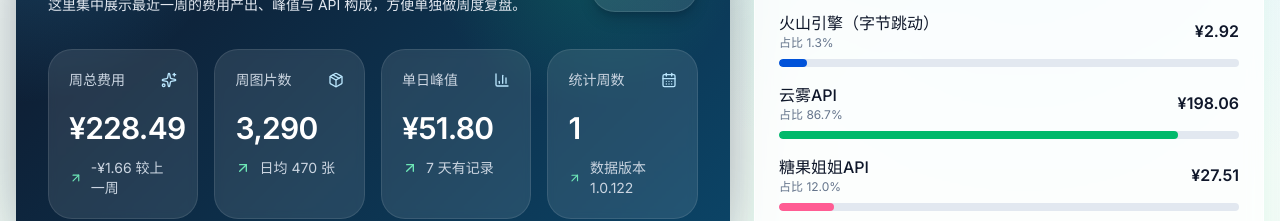
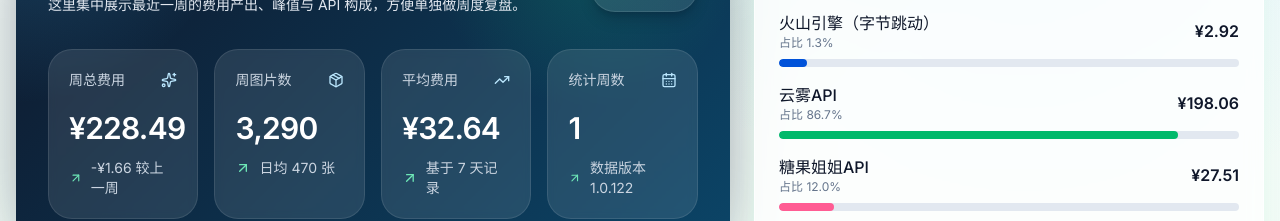
Before and after one commit to tuosir90/meiritongjiAPIshuju, a Next.js app: page /meiritongjiAPIshuju/weekly in a window 1280 px wide. Shown: the part 303-524 px from the top of the page. Built offline with nearby package versions, Linux system fonts and the light colour scheme.

Commit message:
feat: 周汇总展示平均费用指标

```diff
--- a/components/weekly-summary/summary-hero.tsx
+++ b/components/weekly-summary/summary-hero.tsx
@@ -1,28 +1,15 @@
-import { ArrowUpRight, BarChart3, CalendarDays, Package, Sparkles } from "lucide-react";
+import { ArrowUpRight, CalendarDays, Package, Sparkles, TrendingUp } from "lucide-react";
 
 import { Card, CardContent } from "@/components/ui/card";
 import { formatCurrency } from "@/lib/utils";
 import { WeeklySummary } from "@/lib/types";
+import { getWeeklyHeroStats } from "@/lib/weekly-summary-hero";
 
 interface WeeklySummaryHeroProps {
   latestWeek?: WeeklySummary;
   previousWeek?: WeeklySummary;
   totalWeeks: number;
   version?: string;
-}
-
-function formatDelta(current: number, previous?: number) {
-  if (previous === undefined) {
-    return "暂无上周数据可对比";
-  }
-
-  const delta = current - previous;
-  if (delta === 0) {
-    return "与上一周持平";
-  }
-
-  const prefix = delta > 0 ? "+" : "";
-  return `${prefix}${formatCurrency(delta)} 较上一周`;
 }
 
 export function WeeklySummaryHero({
@@ -45,32 +32,14 @@
     .slice()
     .sort((a, b) => b.totalCost - a.totalCost)[0];
 
-  const statCards = [
-    {
-      label: "周总费用",
-      value: formatCurrency(latestWeek.totalCost),
-      note: formatDelta(latestWeek.totalCost, previousWeek?.totalCost),
-      icon: Sparkles,
-    },
-    {
-      label: "周图片数",
-      value: latestWeek.totalImages.toLocaleString(),
-      note: `日均 ${Math.round(latestWeek.averageDailyImages).toLocaleString()} 张`,
-      icon: Package,
-    },
-    {
-      label: "单日峰值",
-      value: formatCurrency(latestWeek.maxDailyCost),
-      note: `${latestWeek.recordCount} 天有记录`,
-      icon: BarChart3,
-    },
-    {
-      label: "统计周数",
-      value: totalWeeks.toString(),
-      note: version ? `数据版本 ${version}` : "已按自然周聚合",
-      icon: CalendarDays,
-    },
-  ];
+  const statCards = getWeeklyHeroStats(latestWeek, previousWeek, totalWeeks, version);
+
+  const iconMap = {
+    totalCost: Sparkles,
+    totalImages: Package,
+    averageCost: TrendingUp,
+    weekCount: CalendarDays,
+  } as const;
 
   return (
     <section className="grid gap-6 xl:grid-cols-[1.4fr_1fr]">
@@ -100,7 +69,7 @@
 
           <div className="grid gap-4 md:grid-cols-2 xl:grid-cols-4">
             {statCards.map((item) => {
-              const Icon = item.icon;
+              const Icon = iconMap[item.iconName];
               return (
                 <div
                   key={item.label}
--- /dev/null
+++ b/lib/weekly-summary-hero.ts
@@ -0,0 +1,57 @@
+import type { WeeklySummary } from "./types.ts";
+import { formatCurrency } from "./utils.ts";
+
+export interface WeeklyHeroStat {
+  label: string;
+  value: string;
+  note: string;
+  iconName: "totalCost" | "totalImages" | "averageCost" | "weekCount";
+}
+
+function formatDelta(current: number, previous?: number) {
+  if (previous === undefined) {
+    return "暂无上周数据可对比";
+  }
+
+  const delta = current - previous;
+  if (delta === 0) {
+    return "与上一周持平";
+  }
+
+  const prefix = delta > 0 ? "+" : "";
+  return `${prefix}${formatCurrency(delta)} 较上一周`;
+}
+
+export function getWeeklyHeroStats(
+  latestWeek: WeeklySummary,
+  previousWeek: WeeklySummary | undefined,
+  totalWeeks: number,
+  version?: string
+): WeeklyHeroStat[] {
+  return [
+    {
+      label: "周总费用",
+      value: formatCurrency(latestWeek.totalCost),
+      note: formatDelta(latestWeek.totalCost, previousWeek?.totalCost),
+      iconName: "totalCost",
+    },
+    {
+      label: "周图片数",
+      value: latestWeek.totalImages.toLocaleString(),
+      note: `日均 ${Math.round(latestWeek.averageDailyImages).toLocaleString()} 张`,
+      iconName: "totalImages",
+    },
+    {
+      label: "平均费用",
+      value: formatCurrency(latestWeek.averageDailyCost),
+      note: `基于 ${latestWeek.recordCount} 天记录`,
+      iconName: "averageCost",
+    },
+    {
+      label: "统计周数",
+      value: totalWeeks.toString(),
+      note: version ? `数据版本 ${version}` : "已按自然周聚合",
+      iconName: "weekCount",
+    },
+  ];
+}
```
Also changed, not shown: 1 other file (tests, documents, lock files or other folders).
